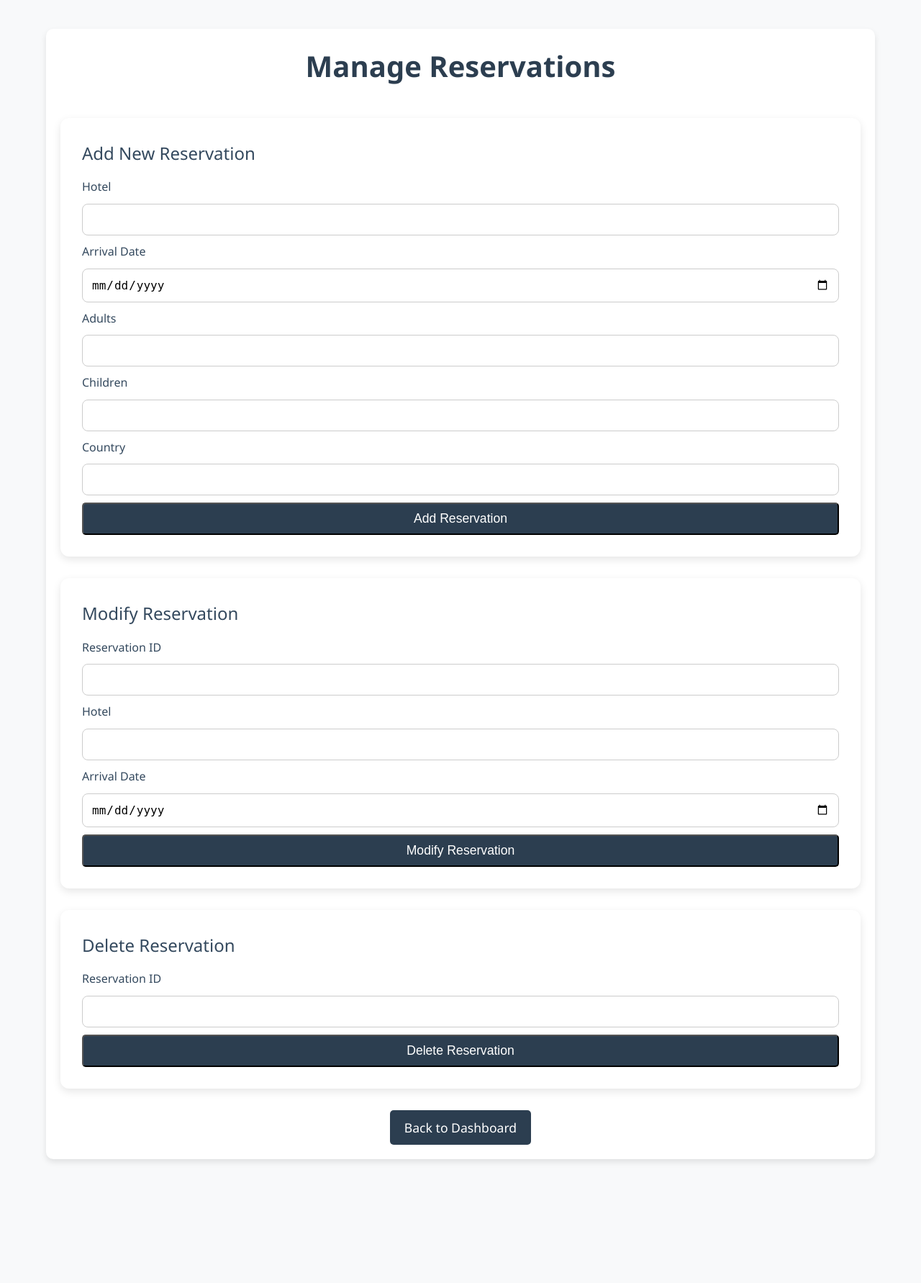
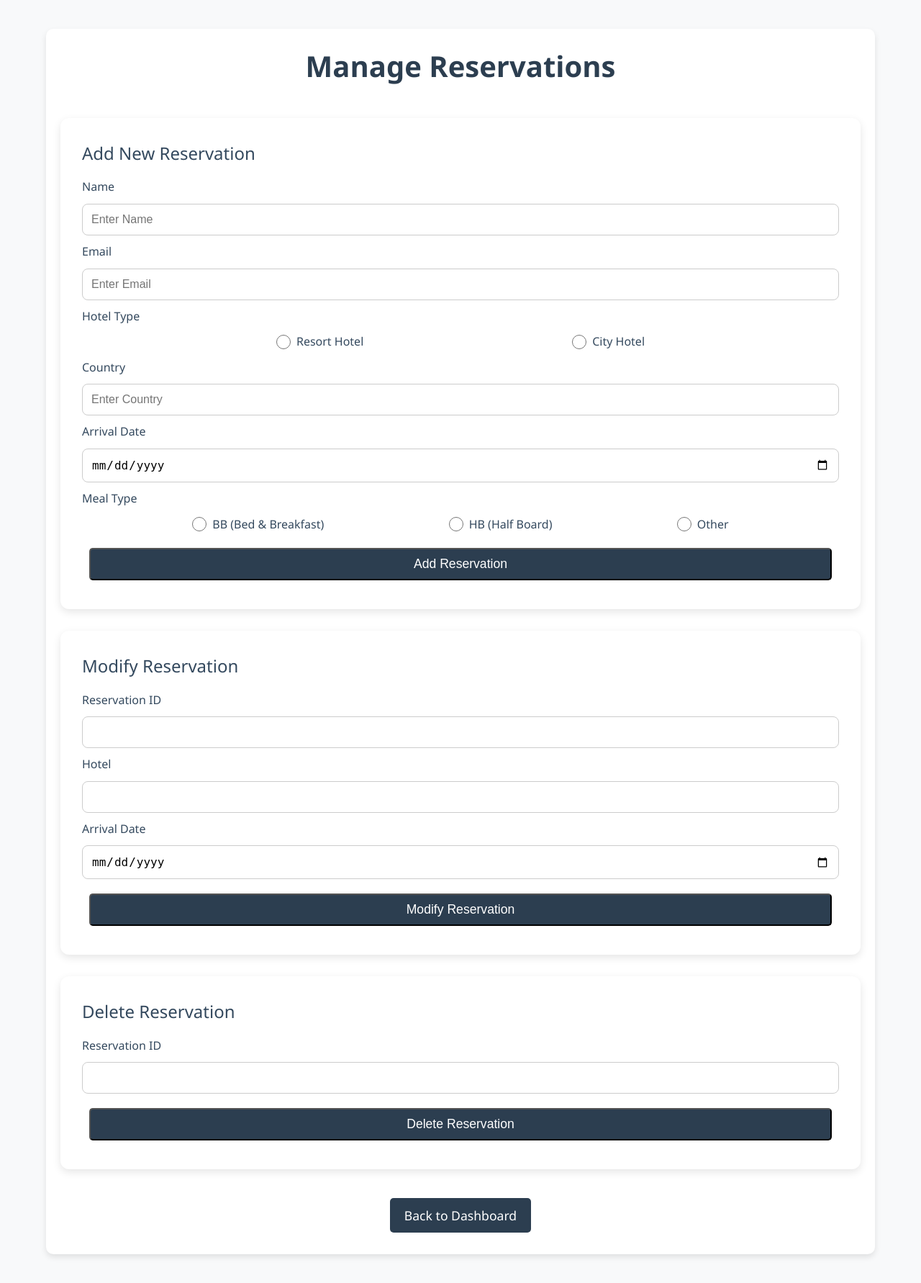
Before and after one commit to KrsticevicM/hotel-stats, a Django app: page /manage-reservations/ in a window 1280 px wide. Shown: the whole page at 72% size. Before the commit the page ends 1614 px from the top, so only its background shows below. Run offline with Django 5.2, Linux system fonts and the light colour scheme.

Commit message:
Edit Add reservation form

```diff
--- a/hotel_system/hotel_stats/static/css/styles.css
+++ b/hotel_system/hotel_stats/static/css/styles.css
@@ -139,6 +139,7 @@ h2 {
 .manage-link {
    display: inline-block;
    padding: 10px 20px;
+   margin: 10px;
    font-size: 1.1rem;
    color: #fff;
    background-color: #2c3e50;
@@ -155,3 +156,24 @@ h2 {
 .manage-link:active {
    transform: translateY(1px);
 }
+
+.radio-group {
+   display: flex;
+   gap: 20px;
+   justify-content: space-evenly;
+   flex-wrap: nowrap; /* Prevents wrapping */
+}
+
+.radio-group label {
+   display: inline-flex;
+   align-items: center;
+   font-size: 1rem;
+   color: #34495e;
+   white-space: nowrap; /* Prevents label text from wrapping to a new line */
+}
+
+.radio-group input[type="radio"] {
+   margin-right: 8px;
+   height: 20px;
+   width: 20px;
+}
--- a/hotel_system/hotel_stats/templates/manage_reservations.html
+++ b/hotel_system/hotel_stats/templates/manage_reservations.html
@@ -16,26 +16,52 @@
         <div class="stats-card" id="addReservation">
             <h3>Add New Reservation</h3>
             <form id="addReservationForm">
+                <!-- Name -->
                 <div class="form-group">
-                    <label for="hotel">Hotel</label>
-                    <input type="text" id="hotel" name="hotel" required>
+                    <label for="name">Name</label>
+                    <input type="text" id="name" name="name" placeholder="Enter Name">
 
+                    <!-- Email -->
+                    <label for="email">Email</label>
+                    <input type="email" id="email" name="email" placeholder="Enter Email">
+
+                    <!-- Hotel Type (radio buttons) -->
+                    <label for="hotelType">Hotel Type</label>
+                    <div class="radio-group">
+                        <label>
+                            <input type="radio" name="hotelType" value="Resort" id="resortHotel"> Resort Hotel
+                        </label>
+                        <label>
+                            <input type="radio" name="hotelType" value="City" id="cityHotel"> City Hotel
+                        </label>
+                    </div>
+                    <!-- Country -->
+                    <label for="country">Country</label>
+                    <input type="text" id="country" name="country" placeholder="Enter Country">
+
+                    <!-- Arrival Date -->
                     <label for="arrivalDate">Arrival Date</label>
-                    <input type="date" id="arrivalDate" name="arrival_date" required>
+                    <input type="date" id="arrivalDate" name="arrivalDate">
 
-                    <label for="adults">Adults</label>
-                    <input type="number" id="adults" name="adults" required>
-
-                    <label for="children">Children</label>
-                    <input type="number" id="children" name="children" required>
-
-                    <label for="country">Country</label>
-                    <input type="text" id="country" name="country" required>
+                    <!-- Meal Type (radio buttons) -->
+                    <label for="meal">Meal Type</label>
+                    <div class="radio-group">
+                        <label>
+                            <input type="radio" name="meal" value="BB" id="bbMeal"> BB (Bed & Breakfast)
+                        </label>
+                        <label>
+                            <input type="radio" name="meal" value="HB" id="hbMeal"> HB (Half Board)
+                        </label>
+                        <label>
+                            <input type="radio" name="meal" value="Other" id="otherMeal"> Other
+                        </label>
+                    </div>
 
                     <button type="submit" class="manage-link">Add Reservation</button>
                 </div>
             </form>
         </div>
+
 
         <!-- Modify Reservation Section -->
         <div class="stats-card" id="modifyReservation">
```
